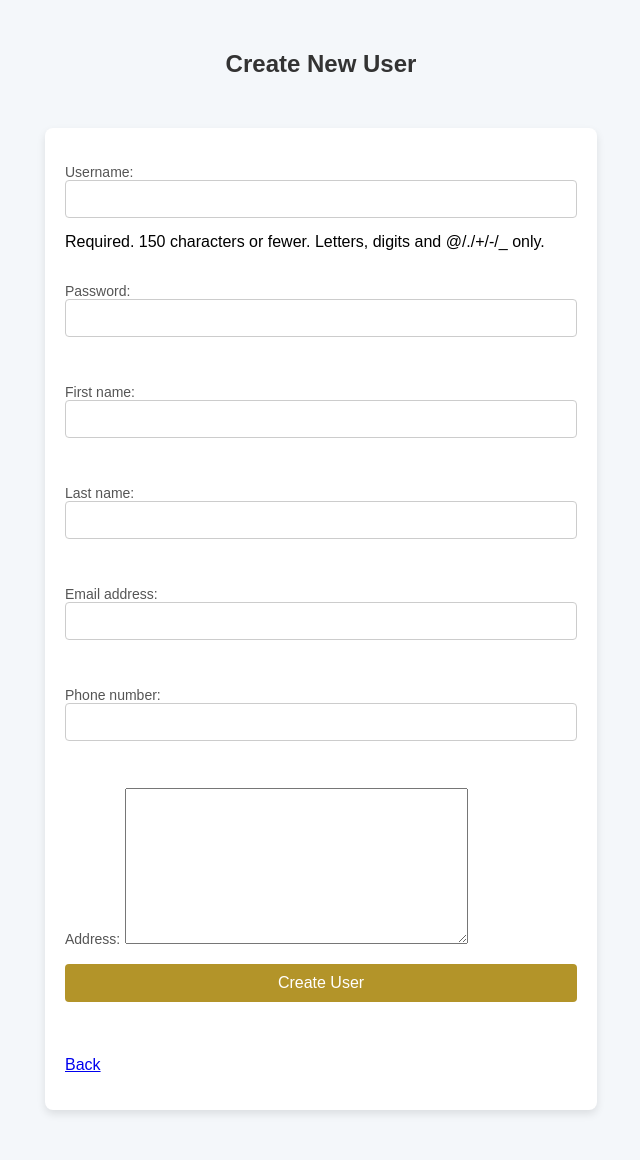
After one commit to nijiya-curions/mufaza-project, a Django app: page /investapp/create-user/ in a window 1280 px wide. The commit adds this page. Shown: the whole page, without its empty margins (319-959 px from the left). Run offline with Django 5.2, Linux system fonts and the light colour scheme; a user stored in the database is signed in.

Commit message:
Added a feature where admin can create user and change login view that login using email too

```diff
--- a/investmentproject/investapp/forms.py
+++ b/investmentproject/investapp/forms.py
@@ -54,3 +54,33 @@ class InvestmentForm(forms.ModelForm):
     class Meta:
         model = Transaction
         fields = ['particulars', 'narration', 'amount','amount_type', 'transaction_receipt']
+
+
+
+
+# forms.py
+
+from django import forms
+from .models import CustomUser
+class CustomUserCreationForm(forms.ModelForm):
+    class Meta:
+        model = CustomUser
+        fields = ['username', 'password', 'first_name', 'last_name', 'email', 'phone_number', 'address']
+
+    password = forms.CharField(widget=forms.PasswordInput)
+
+    def save(self, commit=True):
+        # Create the user instance, but don't save yet
+        user = super().save(commit=False)
+
+        # Automatically approve the user (set is_approved to True)
+        user.is_approved = True
+
+        # Set the user's password
+        user.set_password(self.cleaned_data['password'])
+
+        if commit:
+            # Save the user to the database
+            user.save()
+
+        return user
--- /dev/null
+++ b/investmentproject/investapp/templates/create_user.html
@@ -0,0 +1,79 @@
+<html lang="en">
+<head>
+    <meta charset="UTF-8">
+    <meta name="viewport" content="width=device-width, initial-scale=1.0">
+    <title>Create New User</title>
+    <style>
+        body {
+            font-family: Arial, sans-serif;
+            background-color: #f4f7fa;
+            margin: 0;
+            padding: 0;
+        }
+
+        h2 {
+            text-align: center;
+            margin-top: 50px;
+            color: #333;
+        }
+
+        .form-container {
+            width: 40%;
+            margin: 50px auto;
+            background-color: white;
+            padding: 20px;
+            border-radius: 8px;
+            box-shadow: 0 4px 8px rgba(0, 0, 0, 0.1);
+        }
+
+        form {
+            display: flex;
+            flex-direction: column;
+        }
+
+        .form-container label {
+            font-size: 14px;
+            margin-bottom: 5px;
+            color: #555;
+        }
+
+        .form-container input {
+            padding: 10px;
+            margin-bottom: 15px;
+            border: 1px solid #ccc;
+            border-radius: 4px;
+            font-size: 14px;
+            width: 100%;
+        }
+
+        .form-container button {
+            padding: 10px 20px;
+            background-color: #b39429;
+            color: white;
+            border: none;
+            border-radius: 4px;
+            cursor: pointer;
+            font-size: 16px;
+        }
+
+        .form-container button:hover {
+            background-color: #b39429;
+                      color: white;
+        }
+    </style>
+</head>
+<body>
+    <h2>Create New User</h2>
+
+    <div class="form-container">
+        <form method="POST">
+            {% csrf_token %}
+            {{ form.as_p }}
+            <button type="submit">Create User</button><br><br><br>
+
+                <a href="{% url 'transaction_list' %}">Back</a>
+
+        </form>
+    </div>
+</body>
+</html>
--- a/investmentproject/investapp/templates/manage_users.html
+++ b/investmentproject/investapp/templates/manage_users.html
@@ -169,6 +169,7 @@
                     <th>First Name</th>
                     <th>Last Name</th>
                     <th>Username</th>
+                    <th>Email</th>
                     <th>Phone Number</th>
                     <th>Address</th>
                     <th>Approved</th>
@@ -181,6 +182,7 @@
                 <td>{{ user.first_name }}</td>
                 <td>{{ user.last_name }}</td>
                 <td>{{ user.username }}</td>
+                <td>{{ user.email }}</td>
                 <td>{{ user.phone_number }}</td>
                 <td>{{ user.address }}</td>
                 <td>{{ user.is_approved }}</td>
--- a/investmentproject/investapp/urls.py
+++ b/investmentproject/investapp/urls.py
@@ -19,5 +19,6 @@ urlpatterns = [
    path('approve_transaction/<int:transaction_id>/', views.approve_transaction, name='approve_transaction'),
     path('reject_transaction/<int:transaction_id>/', views.reject_transaction, name='reject_transaction'),
     path('user_ledger/<int:user_id>/', views.admin_user_home, name='user_ledger'),
+    path('create-user/', views.create_user, name='create_user'),
 
 ] + static(settings.MEDIA_URL, document_root=settings.MEDIA_ROOT)
--- a/investmentproject/investapp/views.py
+++ b/investmentproject/investapp/views.py
@@ -14,7 +14,6 @@ from django.db import models
 from django.http import HttpResponseForbidden
 from django.contrib.messages import get_messages
 from decimal import Decimal
-from .models import CustomUser, Transaction
 
 
 
@@ -43,13 +42,23 @@ def signup_view(request):
 
 
 # login for all
+
 def login_view(request):
     if request.method == 'POST':
-        username = request.POST['username']
+        username_or_email = request.POST['username']  # Field for username or email
         password = request.POST['password']
-        user = authenticate(request, username=username, password=password)
 
-        if user is not None:
+        # Try to authenticate using the username or email
+        user = None
+        if '@' in username_or_email:  # If the input looks like an email
+            try:
+                user = CustomUser.objects.get(email=username_or_email)  # Get user by email (CustomUser model)
+            except CustomUser.DoesNotExist:
+                user = None
+        else:
+            user = authenticate(request, username=username_or_email, password=password)  # Authenticate by username
+
+        if user is not None and user.check_password(password):
             if not user.is_approved:  # Check if user is approved
                 return render(request, 'login.html', {'error': 'Your account is awaiting approval by an administrator.'})
 
@@ -71,6 +80,8 @@ def login_view(request):
             return render(request, 'login.html', {'error': 'Invalid credentials'})
 
     return render(request, 'login.html')
+
+
 
 
 # logout
@@ -286,3 +297,28 @@ def dashboard_view(request):
         'total_returns': total_returns,     # Total returns from approved transactions
     }
     return render(request, 'dashboard.html', context)
+
+
+# .............................
+# views.py
+from django.shortcuts import render, redirect
+from django.contrib import messages
+from django.contrib.auth import get_user_model
+from .forms import CustomUserCreationForm
+from django.contrib.auth.decorators import login_required
+from django.contrib.auth.decorators import user_passes_test
+
+# Ensure only admins can access this view
+@login_required
+@user_passes_test(lambda u: u.is_staff)
+def create_user(request):
+    if request.method == 'POST':
+        form = CustomUserCreationForm(request.POST)
+        if form.is_valid():
+            form.save()
+            messages.success(request, 'User created successfully!')
+            return redirect('admin-user-list')  # Redirect to user list or any other relevant page
+    else:
+        form = CustomUserCreationForm()
+
+    return render(request, 'create_user.html', {'form': form})
```
Also changed, not shown: investmentproject/investapp/templates/dashboard.html (+1 -23 lines), investmentproject/investapp/templates/manage_investment.html (+0 -20 lines), investmentproject/investapp/templates/transaction_list.html (+32 -3 lines), investmentproject/db.sqlite3, 1 other file.
